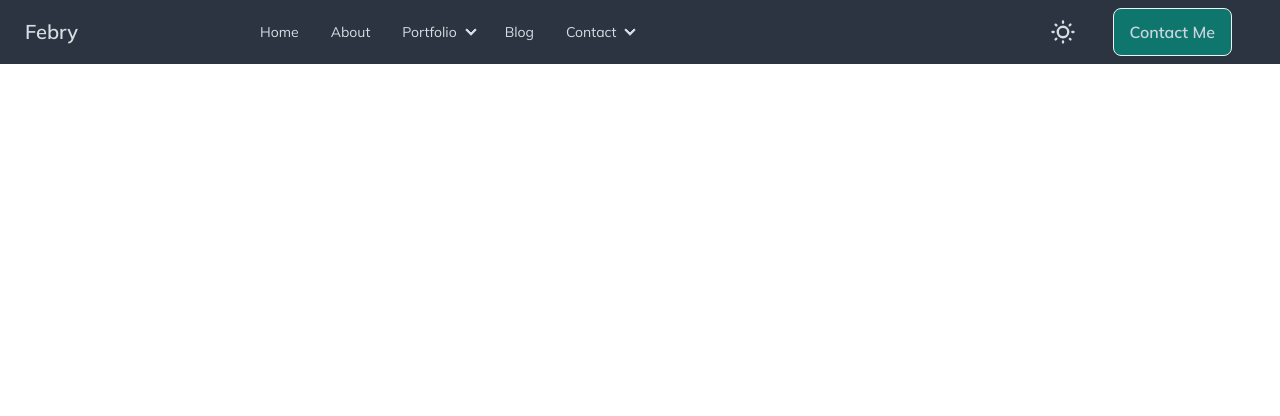
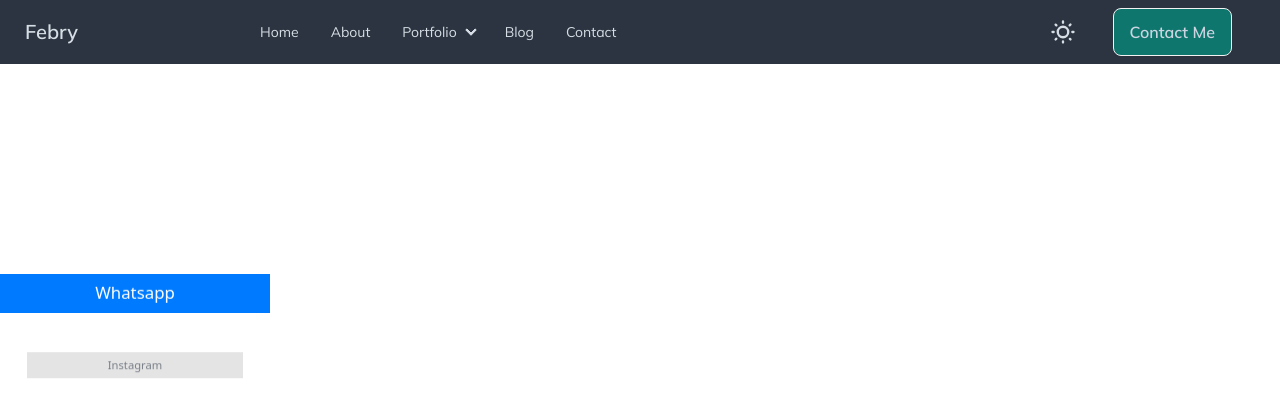
Before and after one commit to Viking0207/MyPortfolio, an Angular app: page /contact in a window 1280 px wide. Before the commit this address led to /. Shown: the top 416 px of the page. Built offline with nearby package versions, Linux system fonts and the light colour scheme.

Commit message:
refactor(style): create contact component and build contact ui

```diff
--- a/src/app/app-routing.module.ts
+++ b/src/app/app-routing.module.ts
@@ -8,6 +8,9 @@ import { IntroComponent } from './About/about-content/intro/intro.component';
 import { HobbyComponent } from './About/about-content/hobby/hobby.component';
 import { VisionMisionComponent } from './About/about-content/vision-mision/vision-mision.component';
 import { QuotesComponent } from './About/about-content/quotes/quotes.component';
+
+import { ContactComponent } from './contact/contact.component';
+
 
 
 const routes: Routes = [
@@ -21,6 +24,7 @@ const routes: Routes = [
     {path: 'quotes', component: QuotesComponent, data: { animation: 'QuotesPG' }},
   ]},
 
+  {path:'contact', component: ContactComponent}
 ];
 
 @NgModule({
--- /dev/null
+++ b/src/app/contact/contact.component.css
@@ -0,0 +1,45 @@
+.tab-container {
+  position: relative;
+  width: 270px;
+  height: 500px;
+  display: flex;
+  flex-direction: column;
+  justify-content: center;
+  overflow: hidden;
+  perspective: 1000px;
+}
+
+.tab {
+  margin: 5px 0;
+  background-color: lightgray;
+  text-align: center;
+  cursor: pointer;
+  transition: all 0.8s ease, transform 0.8s ease;
+  transform-origin: center;
+  transform-style: preserve-3d;
+  backface-visibility: hidden;
+}
+
+.tab.selected {
+  background-color: #007bff;
+  color: white;
+  transform: scale(1.2) rotateY(360deg);
+  z-index: 10;
+}
+
+.tab.not-selected {
+  transform: scale(0.8) rotateY(0deg);
+  opacity: 0.6;
+}
+
+.tab.top {
+  transform: translateY(-30px) scale(0.8) rotateY(0deg);
+}
+
+.tab.bottom {
+  transform: translateY(30px) scale(0.8) rotateY(0deg);
+}
+
+.tab.hidden {
+  display: none;
+}
--- /dev/null
+++ b/src/app/contact/contact.component.html
@@ -0,0 +1,10 @@
+<div class="tab-container">
+  <div
+    *ngFor="let tab of tabs; let i = index"
+    class="tab"
+    [ngClass]="getClasses(i)"
+    (click)="updateTabs(i)"
+  >
+    {{ tab }}
+  </div>
+</div>
--- /dev/null
+++ b/src/app/contact/contact.component.ts
@@ -0,0 +1,66 @@
+import {
+  animate,
+  state,
+  style,
+  transition,
+  trigger,
+} from '@angular/animations';
+import { Component } from '@angular/core';
+
+@Component({
+  selector: 'app-contact',
+  templateUrl: './contact.component.html',
+  styleUrl: './contact.component.css',
+  animations: [
+    trigger('tabAnimation', [
+      state(
+        'selected',
+        style({ transform: 'scale(1.2) rotateY(360deg)', zIndex: 10 })
+      ),
+      state('not-selected', style({ transform: 'scale(0.8)', opacity: 0.6 })),
+      state('top', style({ transform: 'translateY(-30px) scale(0.8)' })),
+      state('bottom', style({ transform: 'translateY(30px) scale(0.8)' })),
+      state('hidden', style({ display: 'none' })),
+      transition('* => selected', [animate('0.8s ease')]),
+      transition('* => not-selected', [animate('0.8s ease')]),
+      transition('* => top', [animate('0.8s ease')]),
+      transition('* => bottom', [animate('0.8s ease')]),
+      transition('* => hidden', [animate('0.8s ease')]),
+    ]),
+  ],
+})
+export class ContactComponent {
+
+  tabs = ['Whatsapp', 'Instagram', 'Tweet', 'Email'];
+  selectedIndex = 0;
+
+  updateTabs(selectedIndex: number) {
+    this.selectedIndex = selectedIndex;
+  }
+
+  getClasses(index: number) {
+    let classes = ['not-selected'];
+
+    if (index === this.selectedIndex) {
+      classes = ['selected'];
+    } else if (index < this.selectedIndex) {
+      classes.push('top');
+    } else {
+      classes.push('bottom');
+    }
+
+    // Aturan khusus untuk menyembunyikan tab
+    if (this.selectedIndex === 0 && index > 1) {
+      classes.push('hidden');
+    } else if (this.selectedIndex === 1 && index === 3) {
+      classes.push('hidden');
+    } else if (this.selectedIndex === 2 && index === 0) {
+      classes.push('hidden');
+    } else if (this.selectedIndex === 3 && index < 2) {
+      classes.push('hidden');
+    }
+
+    return classes.join(' ');
+  }
+
+}
--- a/src/app/navigation/navigation.component.html
+++ b/src/app/navigation/navigation.component.html
@@ -71,7 +71,7 @@
       </li>
       <li><a>Blog</a></li>
       <li>
-        <details [attr.open]="openSection === 'contact' ? true : null" (click)="toggleSection('contact')">
+        <!-- <details [attr.open]="openSection === 'contact' ? true : null" (click)="toggleSection('contact')">
           <summary>Contact</summary>
           <ul class="p-2 z-10 bg-neutral text-neutral-content">
             <li><a>Whatsapp</a></li>
@@ -79,7 +79,9 @@
             <li><a>Tweet</a></li>
             <li><a>Email</a></li>
           </ul>
-        </details>
+        </details> -->
+
+        <a routerLink="contact">Contact</a>
       </li>
     </ul>
   </div>
```
Also changed, not shown: src/app/app.module.ts (+6 -2 lines), src/app/contact/contact.module.ts (added, +20 -0 lines).
